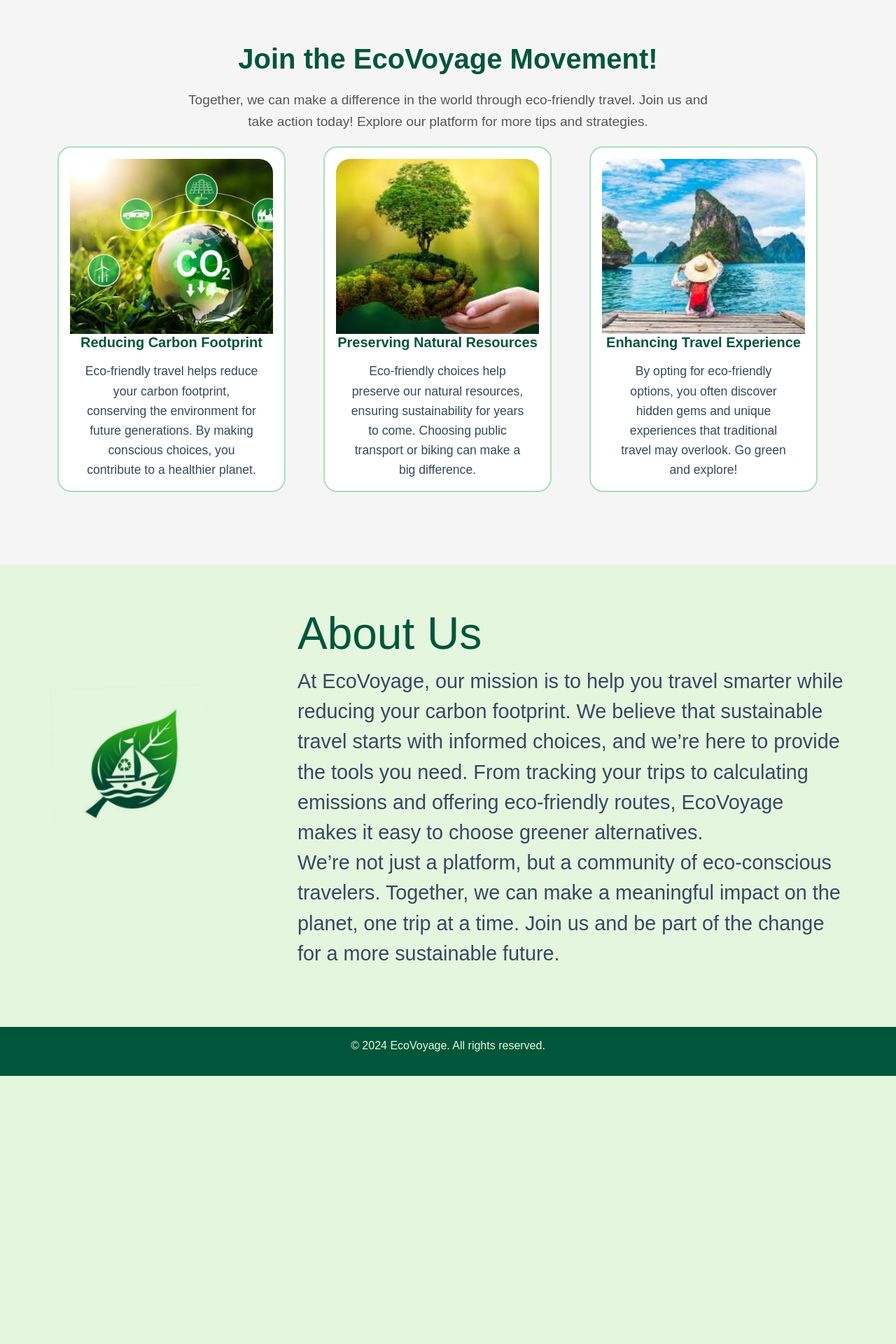
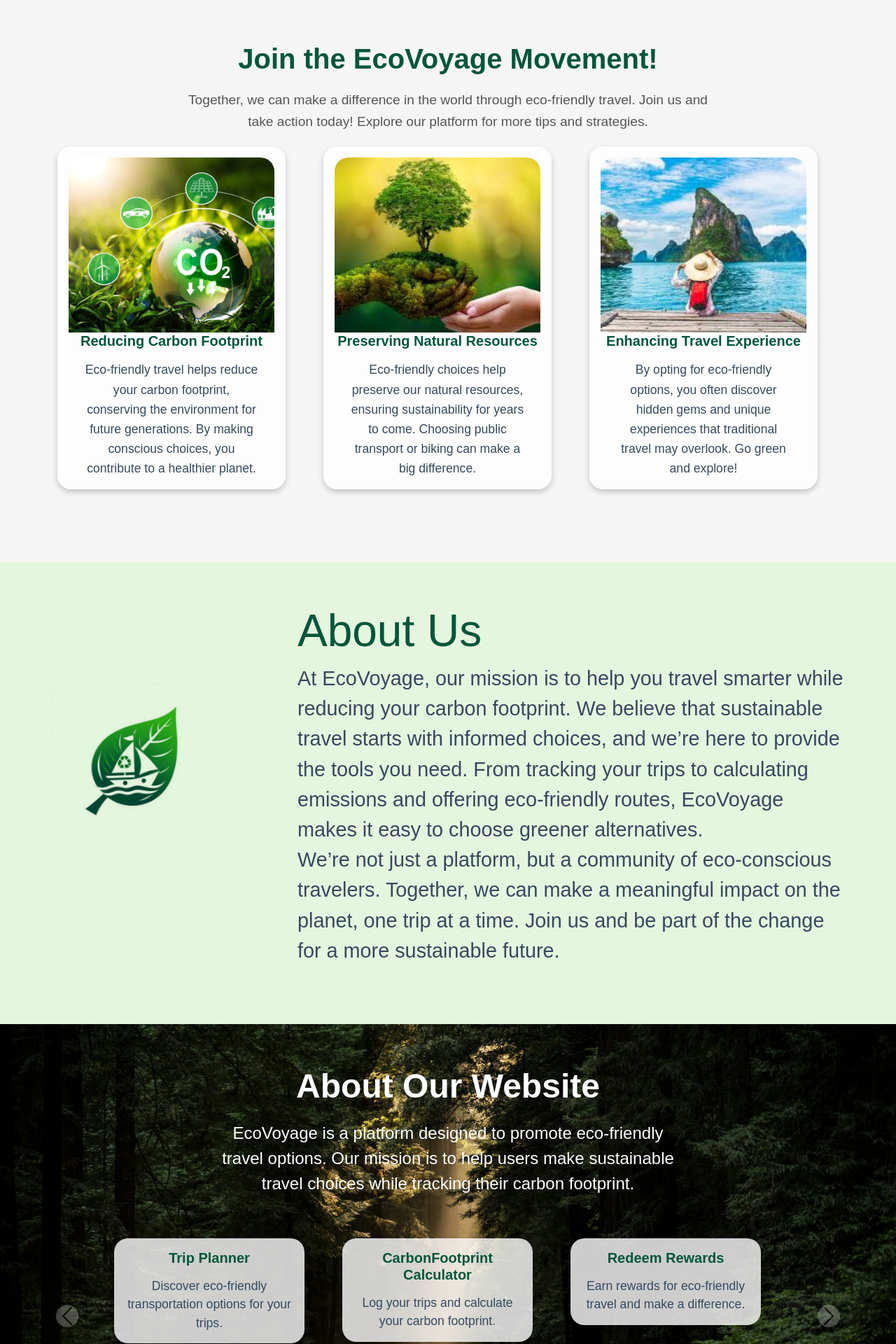
Before and after one commit to Mayank-711/EcoVoyage, a Django app: page / in a window 1280 px wide. Shown: the part 800-2720 px from the top of the page at 70% size. Before the commit the page ends 2337 px from the top, so only its background shows below. Run offline with Django 5.2, Linux system fonts and the light colour scheme.

Commit message:
landingpage done

```diff
--- a/templates/authapp/home.html
+++ b/templates/authapp/home.html
@@ -199,12 +199,7 @@
         }
 
         /* Footer Styling */
-        .footer {
-            background-color: var(--green-primary);
-            color: var(--text-color);
-            text-align: center;
-            padding: 15px;
-        }
+        /* Footer Styling */
 
         /* About Us Section Styling */
         .about-us {
@@ -272,6 +267,61 @@
             color: #35495e;
             font-size: 1.8rem;
         }
+        .about-section {
+    position: relative;
+    padding: 60px 0;
+    color: #fff;
+    background-image: url('{% static "images/l1.jpeg" %}'); /* Change this to your background image */
+    background-size:cover;
+    background-position: center;
+    text-align: center;
+    height: 725px;
+}
+
+.about-content {
+    margin-bottom: 40px;
+}
+
+.about-content h1 {
+    font-size: 3rem;
+    font-weight: bold;
+    margin-bottom: 20px;
+}
+
+.about-content p {
+    font-size: 1.5rem;
+    max-width: 700px;
+    margin: 0 auto;
+    padding: 0 20px;
+}
+
+.card {
+    background: rgba(255, 255, 255, 0.8); /* White background with some transparency */
+    border: none; /* Remove border */
+    box-shadow: 0 4px 8px rgba(0, 0, 0, 0.2); /* Add shadow */
+    margin-bottom: 20px; /* Add some space between cards */
+}
+
+.carousel-control-prev, .carousel-control-next {
+    filter: invert(1); /* Make arrows visible by inverting colors */
+}
+
+.carousel-control-prev-icon, .carousel-control-next-icon {
+    background-color: rgba(0, 0, 0, 0.5); /* Optional: Add background for arrows */
+    border-radius: 50%; /* Make background circular */
+}
+.footer {
+    position: absolute; /* Change to absolute positioning */
+    padding: 15px; /* Padding for some space */
+    color: var(--text-color); /* Text color */
+    text-align: center;
+    z-index: 5; /* Make sure it is above other elements */
+    background-color: #00563B;
+    opacity: 70%;
+    width: 100%;
+    margin-top:100px ; /* Make background transparent */
+}
+
     </style>
 </head>
 
@@ -365,11 +415,89 @@
             </p>
         </div>
     </div>
+    <section id="app" class="about-section">
+        <div class="about-content">
+            <h1>About Our Website</h1>
+            <p>EcoVoyage is a platform designed to promote eco-friendly travel options. Our mission is to help users make sustainable travel choices while tracking their carbon footprint.</p>
+        </div>
+        <div id="featureCarousel" class="carousel slide" data-bs-ride="carousel">
+            <div class="carousel-inner">
+                <div class="carousel-item active">
+                    <div class="row">
+                        <div class="col-lg-3 col-md-6">
+                            <div class="card">
+                                <div class="card-body">
+                                    <h5 class="card-title">Trip Planner</h5>
+                                    <p class="card-text">Discover eco-friendly transportation options for your trips.</p>
+                                </div>
+                            </div>
+                        </div>
+                        <div class="col-lg-3 col-md-6">
+                            <div class="card">
+                                <div class="card-body">
+                                    <h5 class="card-title">CarbonFootprint Calculator</h5>
+                                    <p class="card-text">Log your trips and calculate your carbon footprint.</p>
+                                </div>
+                            </div>
+                        </div>
+                        <div class="col-lg-3 col-md-6">
+                            <div class="card">
+                                <div class="card-body">
+                                    <h5 class="card-title">Redeem Rewards</h5>
+                                    <p class="card-text">Earn rewards for eco-friendly travel and make a difference.</p>
+                                </div>
+                            </div>
+                        </div>
+                    </div>
+                </div>
+                <div class="carousel-item">
+                    <div class="row">
+                        <div class="col-lg-3 col-md-6">
+                            <div class="card">
+                                <div class="card-body">
+                                    <h5 class="card-title">Compare Your Past Records</h5>
+                                    <p class="card-text">Compare eco-friendly transport options to find the best choice.</p>
+                                </div>
+                            </div>
+                        </div>
+                        <div class="col-lg-3 col-md-6">
+                            <div class="card">
+                                <div class="card-body">
+                                    <h5 class="card-title">Personalised Tips</h5>
+                                    <p class="card-text">Access tips and resources for sustainable travel.</p>
+                                </div>
+                            </div>
+                        </div>
+                        <div class="col-lg-3 col-md-6">
+                            <div class="card">
+                                <div class="card-body">
+                                    <h5 class="card-title">Connect With Friends</h5>
+                                    <p class="card-text">Join a community of like-minded travelers making a difference.</p>
+                                </div>
+                            </div>
+                        </div>
+                    </div>
+                </div>
+            </div>
+            <button class="carousel-control-prev" type="button" data-bs-target="#featureCarousel" data-bs-slide="prev">
+                <span class="carousel-control-prev-icon" aria-hidden="true"></span>
+                <span class="visually-hidden">Previous</span>
+            </button>
+            <button class="carousel-control-next" type="button" data-bs-target="#featureCarousel" data-bs-slide="next">
+                <span class="carousel-control-next-icon" aria-hidden="true"></span>
+                <span class="visually-hidden">Next</span>
+            </button>
+            <div class="about-content">
+                <p>Join Us in Saving the World!</p>
+                <p>Every Step Matters!!</p>
+                <div class="footer"><p>&copy; 2024 EcoVoyage. All rights reserved.</p></div>
 
-    <!-- Footer -->
-    <footer class="footer">
-        <p>&copy; 2024 EcoVoyage. All rights reserved.</p>
-    </footer>
+            </div>
+
+        </div>
+    </section>
+
+
 
     <!-- Bootstrap JS -->
     <script src="https://cdn.jsdelivr.net/npm/bootstrap@5.3.0-alpha1/dist/js/bootstrap.bundle.min.js"></script>
```
Also changed, not shown: static/images/l1.jpeg (added).
